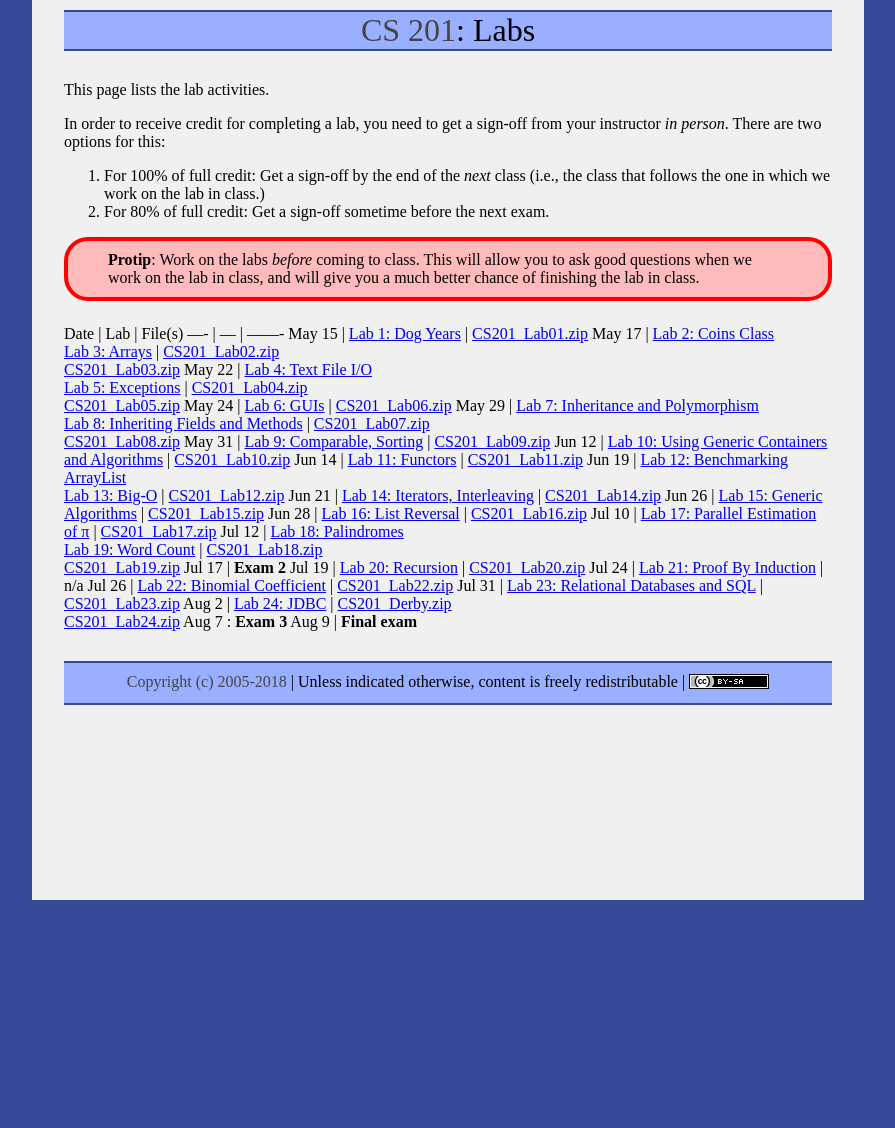
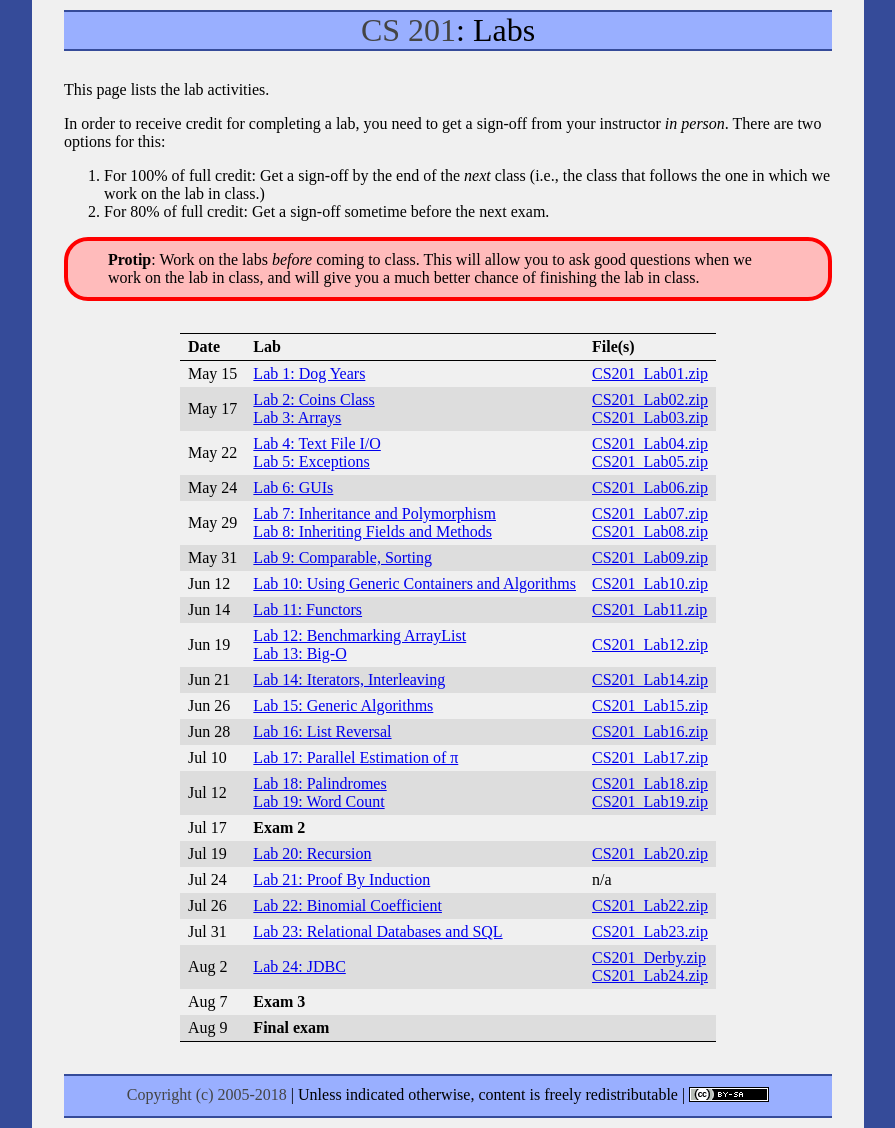
Before and after one commit to ycpcs/cs201-summer2018, a Jekyll site: the page built from labs/index.md, in a window 1280 px wide. Shown: the whole page, without its empty margins (192-1087 px from the left). Built offline with Jekyll 4.4.1, drawn with Linux system fonts in a browser that asks for light colours; before the commit the page ends 900 px from its top, so only the background shows below that.

Commit message:
fix formatting

```diff
--- a/labs/index.md
+++ b/labs/index.md
@@ -36,7 +36,7 @@ Jul 24 | [Lab 21: Proof By Induction](lab21.html) | n/a
 Jul 26 | [Lab 22: Binomial Coefficient](lab22.html) |  [CS201\_Lab22.zip](CS201_Lab22.zip)
 Jul 31  | [Lab 23: Relational Databases and SQL](lab23.html)  | [CS201\_Lab23.zip](CS201_Lab23.zip)
 Aug 2 | [Lab 24: JDBC](lab24.html) | [CS201\_Derby.zip](CS201_Derby.zip)<br>[CS201\_Lab24.zip](CS201_Lab24.zip)
-Aug 7 : **Exam 3**
+Aug 7 | **Exam 3**
 Aug 9 | **Final exam**
 
 <!--
```
